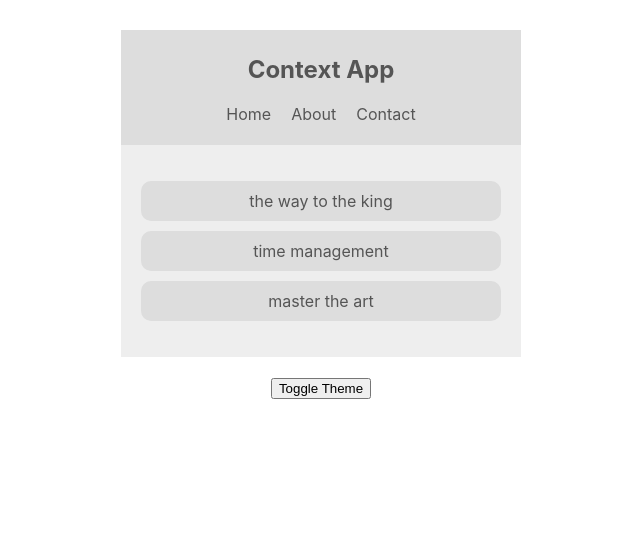
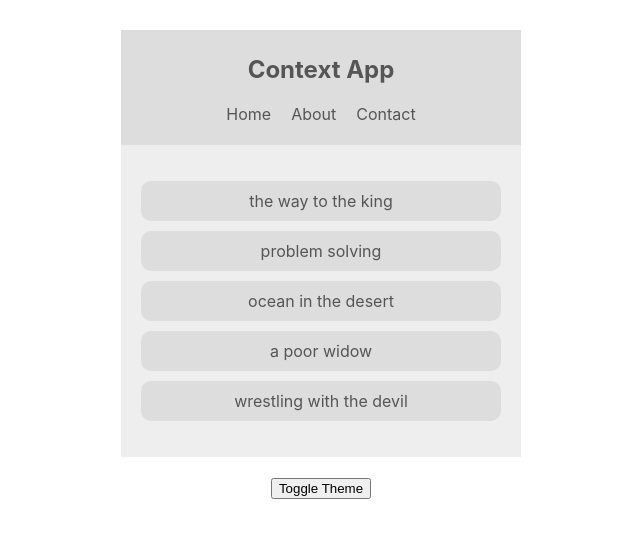
Before and after one commit to Trend20/react-context-api, a React (Create React App) app: page / in a window 1280 px wide. Shown: the top 538 px of the page, without its empty margins (319-959 px from the left). Built offline with nearby package versions, Linux system fonts and the light colour scheme.

Commit message:
updating context

```diff
--- a/src/App.js
+++ b/src/App.js
@@ -2,6 +2,7 @@ import Booklist from './components/Booklist';
 import Navbar from './components/Navbar';
 import ThemeToggle from './components/ThemeToggle';
 import AuthContextProvider from './context/AuthContext';
+import BookContextProvider from './context/BooksContext';
 import ThemeContextProvider from './context/ThemeContext';
 
 function App() {
@@ -10,7 +11,9 @@ function App() {
       <ThemeContextProvider>
         <AuthContextProvider>
           <Navbar />
-          <Booklist />
+          <BookContextProvider>
+            <Booklist />
+          </BookContextProvider>
           <ThemeToggle />
         </AuthContextProvider>
       </ThemeContextProvider>
--- a/src/components/Booklist.js
+++ b/src/components/Booklist.js
@@ -1,5 +1,6 @@
 import  { useContext } from "react";
 import { ThemeContext } from "../context/ThemeContext";
+import { BookContext } from "../context/BooksContext";
 
 // CLASS COMPONENT
 // class Booklist extends Component {
@@ -22,6 +23,7 @@ import { ThemeContext } from "../context/ThemeContext";
 // FUNCTIONAL COMPONENT
 const Booklist = () => {
   const {light, dark, isLightTheme }= useContext(ThemeContext);
+  const { books } = useContext(BookContext);
   const theme = isLightTheme ? light : dark;
   return (
     <div
@@ -29,9 +31,13 @@ const Booklist = () => {
       style={{ background: theme.bg, color: theme.syntax }}
     >
       <ul>
-        <li style={{ background: theme.ui }}>the way to the king</li>
-        <li style={{ background: theme.ui }}>time management</li>
-        <li style={{ background: theme.ui }}>master the art</li>
+        {
+          books.map(book =>{
+            return(
+              <li style={{ background: theme.ui }} key={book.id}>{book.title}</li>
+            )
+          })
+        }
       </ul>
     </div>
   );
--- /dev/null
+++ b/src/context/BooksContext.js
@@ -0,0 +1,20 @@
+import { createContext, useState } from "react";
+
+export const BookContext = createContext();
+
+const BookContextProvider = ({children}) =>{
+  const [books, setBooks] = useState([
+    {title: 'the way to the king', id: 1},
+    {title: 'problem solving', id: 2},
+    {title: 'ocean in the desert', id: 3},
+    {title: 'a poor widow', id: 4},
+    {title: 'wrestling with the devil', id: 5}
+  ])
+  return(
+   <BookContext.Provider value={{ books }}>
+    {children}
+   </BookContext.Provider>
+  )
+}
+
+export default BookContextProvider;
```
